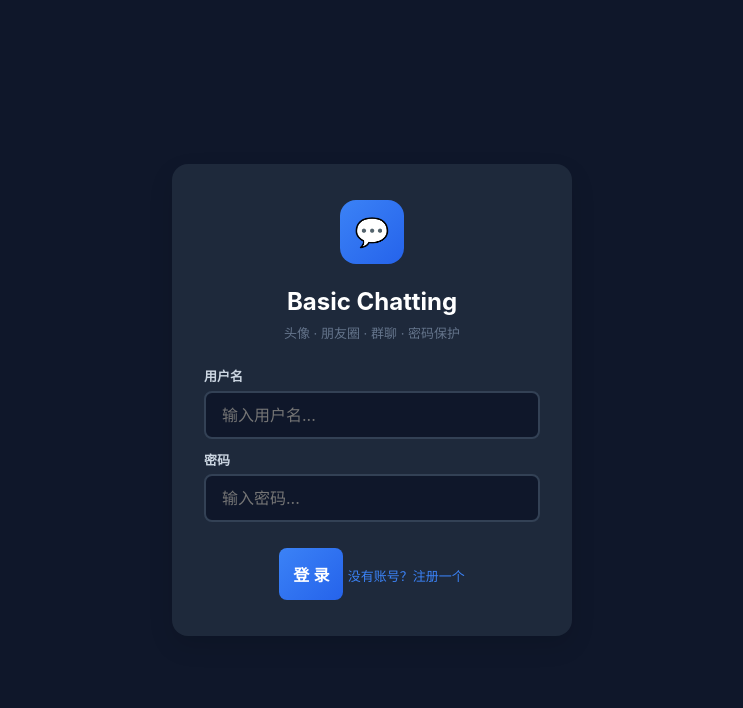
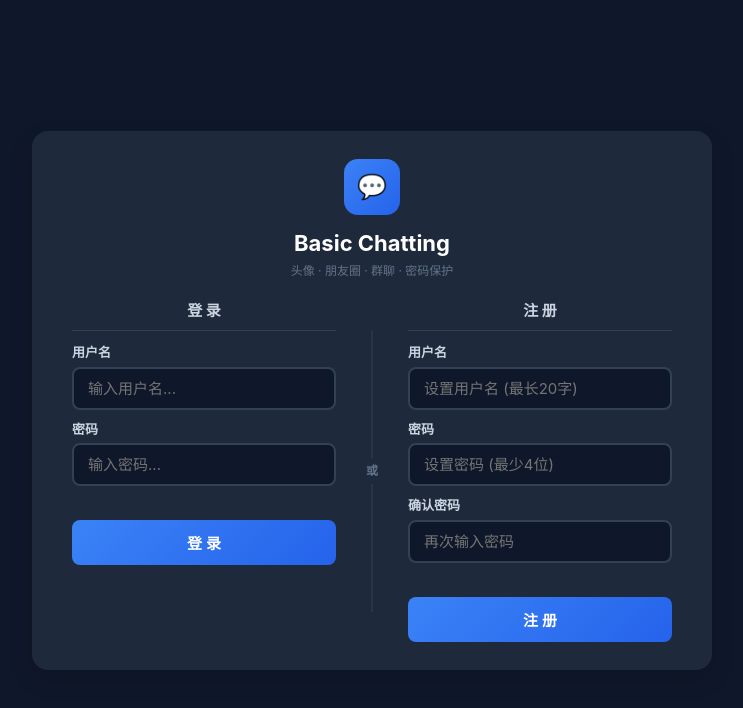
Before and after one commit to HuHuBasic/basic-chatting, a website: page basic-chatting.html in a window 1280 px wide. Shown: the whole page, without its empty margins (268-1011 px from the left). Drawn offline with Linux system fonts and the light colour scheme.

Commit message:
feat: 首页改为登录/注册双栏并排，直接打开即用

```diff
--- a/basic-chatting.html
+++ b/basic-chatting.html
@@ -23,21 +23,34 @@ body{font-family:var(--font);font-size:15px;line-height:1.5;color:var(--ink);bac
 
 /* ===== Auth ===== */
 .auth-overlay{position:fixed;inset:0;z-index:1000;display:flex;align-items:center;justify-content:center;background:var(--bg);}
-.auth-card{background:var(--bg2);border-radius:16px;padding:36px 32px;width:90%;max-width:400px;text-align:center;box-shadow:var(--shadow-lg);}
-.auth-card .logo{width:64px;height:64px;background:linear-gradient(135deg,var(--accent),var(--accent2));border-radius:16px;display:flex;align-items:center;justify-content:center;margin:0 auto 20px;font-size:28px;color:#fff;}
-.auth-card h1{font-size:24px;font-weight:700;color:#fff;margin-bottom:4px;}
-.auth-card .subtitle{font-size:13px;color:var(--muted);margin-bottom:24px;}
-.auth-card label{display:block;text-align:left;font-size:13px;font-weight:600;color:#cbd5e1;margin-bottom:4px;margin-top:12px;}
-.auth-card label:first-of-type{margin-top:0}
-.auth-card input{width:100%;padding:12px 16px;border:2px solid #334155;border-radius:var(--radius-sm);font-size:16px;font-family:var(--font);background:#0f172a;color:#fff;outline:none;transition:var(--transition);}
-.auth-card input:focus{border-color:var(--accent)}
-.auth-card .btn-row{display:flex;gap:10px;margin-top:20px;}
-.auth-card .btn-row button{flex:1}
-.auth-card button{padding:14px;background:linear-gradient(135deg,var(--accent),var(--accent2));color:#fff;border:none;border-radius:var(--radius-sm);font-size:16px;font-weight:600;font-family:var(--font);cursor:pointer;transition:var(--transition);-webkit-tap-highlight-color:transparent;}
-.auth-card button:active{transform:scale(.97);opacity:.9}
-.auth-card .switch-link{font-size:13px;color:var(--accent);cursor:pointer;margin-top:16px;display:inline-block;-webkit-tap-highlight-color:transparent;}
-.auth-card .switch-link:hover{text-decoration:underline}
-.auth-card .error-msg{font-size:12px;color:var(--danger);margin-top:8px;min-height:18px;}
+.auth-card{background:var(--bg2);border-radius:16px;padding:28px 24px;width:94%;max-width:680px;text-align:center;box-shadow:var(--shadow-lg);overflow-y:auto;max-height:90vh;}
+.auth-card .logo{width:56px;height:56px;background:linear-gradient(135deg,var(--accent),var(--accent2));border-radius:14px;display:flex;align-items:center;justify-content:center;margin:0 auto 12px;font-size:24px;color:#fff;}
+.auth-card h1{font-size:22px;font-weight:700;color:#fff;margin-bottom:2px;}
+.auth-card .subtitle{font-size:12px;color:var(--muted);margin-bottom:20px;}
+.auth-columns{display:flex;gap:0;align-items:stretch;}
+.auth-col{flex:1;padding:0 16px;}
+.auth-col h2{font-size:15px;font-weight:700;color:#cbd5e1;margin-bottom:12px;padding-bottom:8px;border-bottom:1px solid #334155;}
+.auth-col label{display:block;text-align:left;font-size:13px;font-weight:600;color:#cbd5e1;margin-bottom:4px;margin-top:10px;}
+.auth-col label:first-of-type{margin-top:0}
+.auth-col input{width:100%;padding:10px 14px;border:2px solid #334155;border-radius:var(--radius-sm);font-size:15px;font-family:var(--font);background:#0f172a;color:#fff;outline:none;transition:var(--transition);}
+.auth-col input:focus{border-color:var(--accent)}
+.auth-col button{padding:12px;width:100%;background:linear-gradient(135deg,var(--accent),var(--accent2));color:#fff;border:none;border-radius:var(--radius-sm);font-size:15px;font-weight:600;font-family:var(--font);cursor:pointer;transition:var(--transition);-webkit-tap-highlight-color:transparent;margin-top:10px;}
+.auth-col button:active{transform:scale(.97);opacity:.9}
+.auth-divider{display:flex;align-items:center;justify-content:center;flex:0 0 40px;position:relative;}
+.auth-divider::before{content:'';position:absolute;top:30px;bottom:30px;width:1px;background:#334155;left:50%;transform:translateX(-50%);}
+.auth-divider span{background:var(--bg2);color:var(--muted);font-size:12px;font-weight:600;padding:4px 8px;z-index:1;}
+.auth-card .error-msg{font-size:12px;color:var(--danger);margin-top:6px;min-height:18px;text-align:left;}
+.auth-card .switch-link{display:none;}
+@media(max-width:640px){
+  .auth-columns{flex-direction:column;}
+  .auth-divider{flex:0 0 auto;padding:8px 0;}
+  .auth-divider::before{top:auto;bottom:auto;left:20px;right:20px;width:auto;height:1px;transform:none;}
+  .auth-col{padding:0 4px 12px;}
+  .auth-col:last-child{padding-bottom:0;}
+  .auth-card{max-width:400px;padding:24px 20px;}
+  .auth-card .logo{width:48px;height:48px;font-size:20px;margin-bottom:8px;}
+  .auth-card h1{font-size:20px;}
+}
 
 /* ===== Main App ===== */
 .app{display:flex;height:100vh;height:100dvh;max-width:1200px;margin:0 auto;background:var(--bg2);overflow:hidden;}
@@ -271,16 +284,19 @@ body{font-family:var(--font);font-size:15px;line-height:1.5;color:var(--ink);bac
     <div class="logo">💬</div>
     <h1>Basic Chatting</h1>
     <p class="subtitle">头像 · 朋友圈 · 群聊 · 密码保护</p>
-    <div id="loginFields">
+    <div class="auth-columns">
+      <div class="auth-col">
+        <h2>登 录</h2>
         <label for="loginName">用户名</label>
         <input type="text" id="loginName" placeholder="输入用户名..." maxlength="20" autocomplete="off">
         <label for="loginPass">密码</label>
         <input type="password" id="loginPass" placeholder="输入密码..." maxlength="30">
         <div class="error-msg" id="loginError"></div>
         <button onclick="doLogin()">登 录</button>
-      <span class="switch-link" onclick="switchToRegister()">没有账号？注册一个</span>
       </div>
-    <div id="regFields" style="display:none">
+      <div class="auth-divider"><span>或</span></div>
+      <div class="auth-col">
+        <h2>注 册</h2>
         <label for="regName">用户名</label>
         <input type="text" id="regName" placeholder="设置用户名 (最长20字)" maxlength="20" autocomplete="off">
         <label for="regPass">密码</label>
@@ -289,7 +305,7 @@ body{font-family:var(--font);font-size:15px;line-height:1.5;color:var(--ink);bac
         <input type="password" id="regPass2" placeholder="再次输入密码" maxlength="30">
         <div class="error-msg" id="regError"></div>
         <button onclick="doRegister()">注 册</button>
-      <span class="switch-link" onclick="switchToLogin()">已有账号？去登录</span>
+      </div>
     </div>
   </div>
 </div>
```
Also changed, not shown: server.js (+4 -4 lines). Lines whose indentation alone changed are shown as unchanged.
